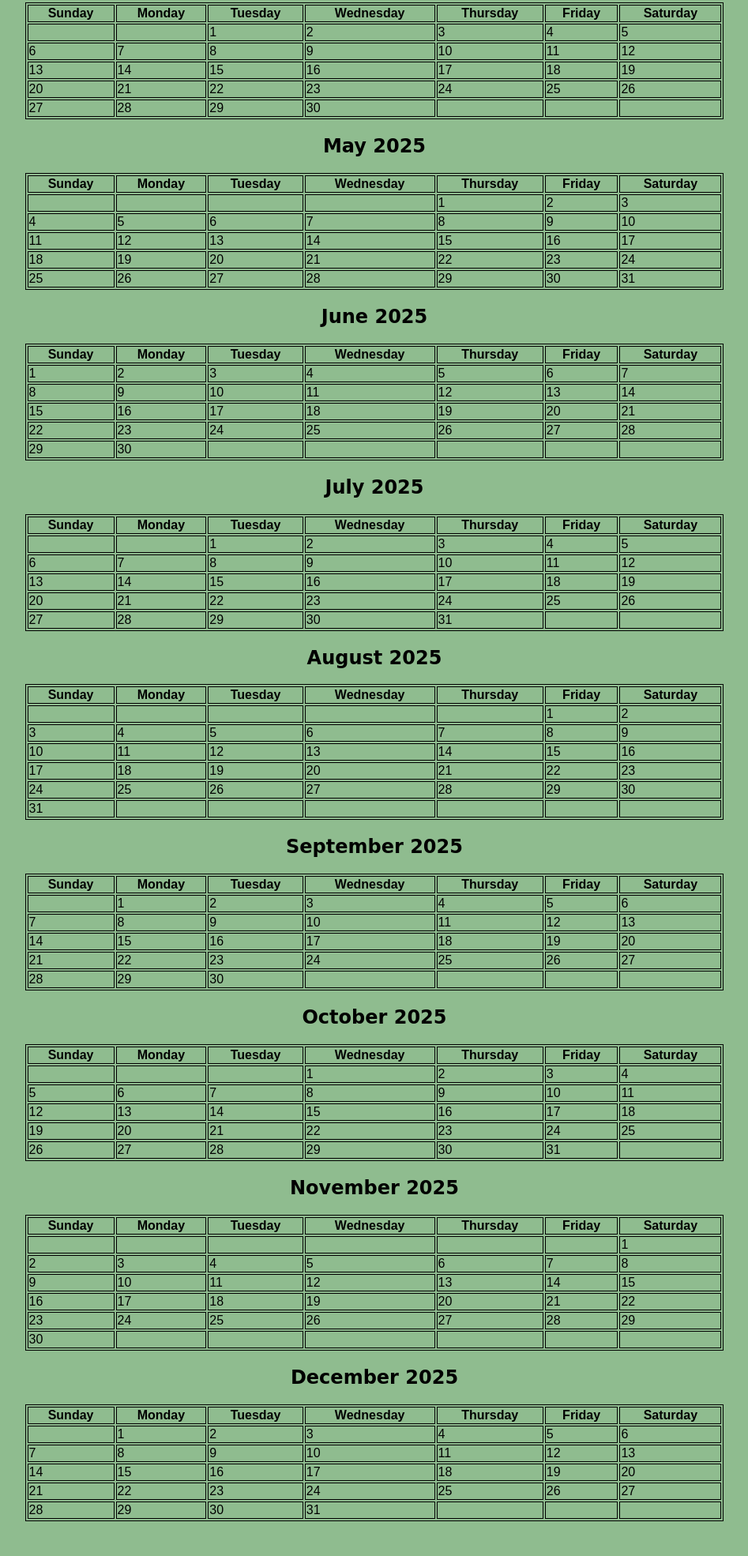
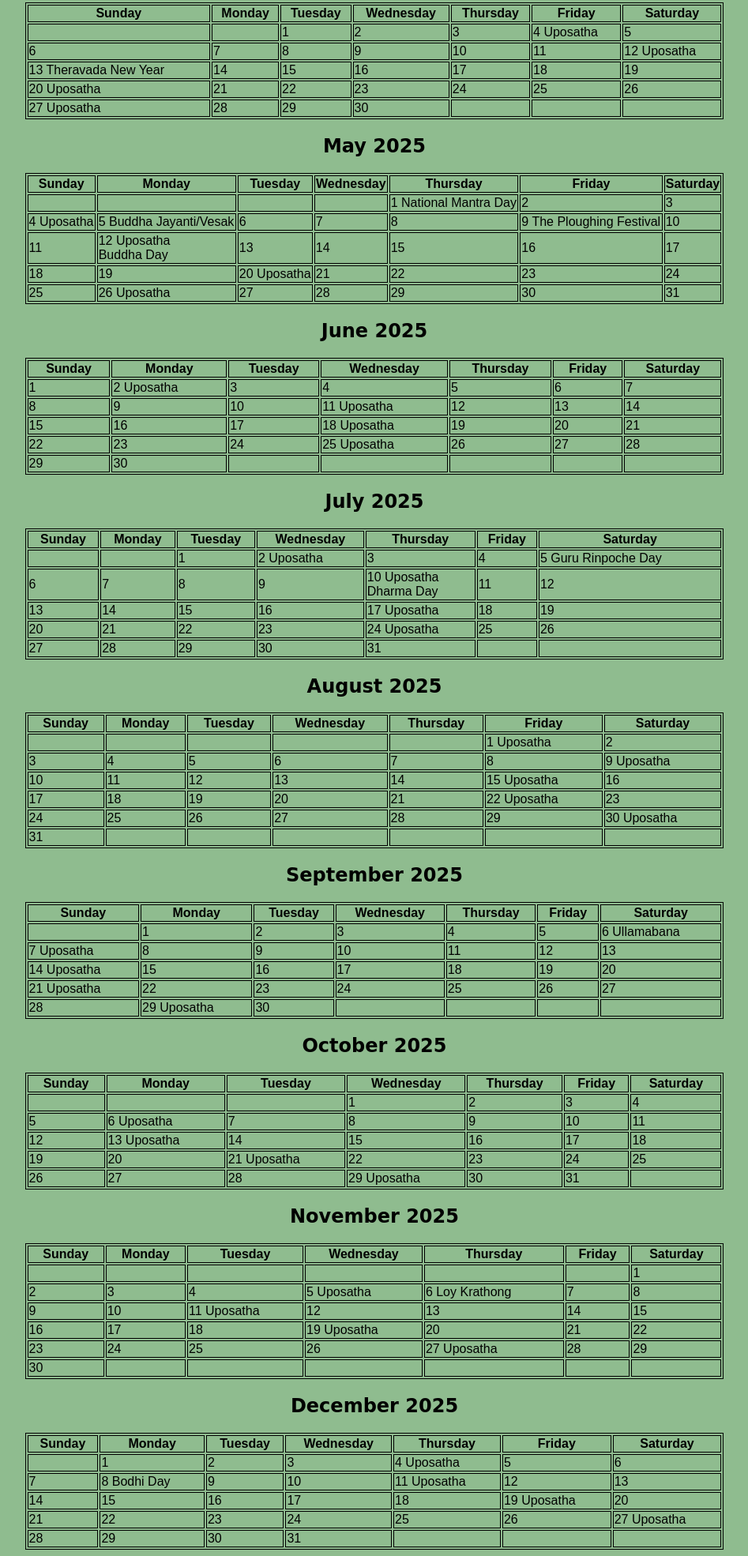
Before and after one commit to nikitasmelk/calendar_rsoc129, a plain HTML site: page calendar_page.html in a window 1280 px wide. Shown: the part 808-2778 px from the top of the page at 79% size, without its empty margins (166-1113 px from the left). Before the commit the page ends 2742 px from the top, so only its background shows below. Drawn offline with Linux system fonts and the light colour scheme.

Commit message:
Added Significant Days to the Calendar

```diff
--- a/calendar_page.html
+++ b/calendar_page.html
@@ -44,7 +44,9 @@
         </tr>
         <tr>
             <td>5</td>
-            <td>6</td>
+            <td>6
+                Uposatha
+            </td>
             <td>7</td>
             <td>8</td>
             <td>9</td>
@@ -53,8 +55,12 @@
         </tr>
         <tr>
             <td>12</td>
-            <td>13</td>
-            <td>14</td>
+            <td>13
+                Uposatha
+            </td>
+            <td>14
+                Buddhist New Year
+            </td>
             <td>15</td>
             <td>16</td>
             <td>17</td>
@@ -63,7 +69,9 @@
         <tr>
             <td>19</td>
             <td>20</td>
-            <td>21</td>
+            <td>21
+                Uposatha
+            </td>
             <td>22</td>
             <td>23</td>
             <td>24</td>
@@ -73,7 +81,9 @@
             <td>26</td>
             <td>27</td>
             <td>28</td>
-            <td>29</td>
+            <td>29
+                Uposatha
+            </td>
             <td>30</td>
             <td>31</td>
             <td></td>
@@ -103,7 +113,9 @@
             <td>2</td>
             <td>3</td>
             <td>4</td>
-            <td>5</td>
+            <td>5
+                Uposatha
+            </td>
             <td>6</td>
             <td>7</td>
             <td>8</td>
@@ -112,17 +124,26 @@
             <td>9</td>
             <td>10</td>
             <td>11</td>
-            <td>12</td>
-            <td>13</td>
+            <td>12
+                Uposatha
+                Navam Full Moon Poya Day
+            </td>
+            <td>13
+                Magha Puja Day
+            </td>
             <td>14</td>
-            <td>15</td>
+            <td>15
+                Parinirvana Day
+            </td>
         </tr>
         <tr>
             <td>16</td>
             <td>17</td>
             <td>18</td>
             <td>19</td>
-            <td>20</td>
+            <td>20
+                Uposatha
+            </td>
             <td>21</td>
             <td>22</td>
         </tr>
@@ -131,7 +152,9 @@
             <td>24</td>
             <td>25</td>
             <td>26</td>
-            <td>27</td>
+            <td>27
+                Uposatha
+            </td>
             <td>28</td>
             <td></td>
         </tr>
@@ -161,7 +184,9 @@
             <td>3</td>
             <td>4</td>
             <td>5</td>
-            <td>6</td>
+            <td>6
+                Uposatha
+            </td>
             <td>7</td>
             <td>8</td>
         </tr>
@@ -170,7 +195,9 @@
             <td>10</td>
             <td>11</td>
             <td>12</td>
-            <td>13</td>
+            <td>13
+                Uposatha
+            </td>
             <td>14</td>
             <td>15</td>
         </tr>
@@ -181,7 +208,9 @@
             <td>19</td>
             <td>20</td>
             <td>21</td>
-            <td>22</td>
+            <td>22
+                Uposatha
+            </td>
         </tr>
         <tr>
             <td>23</td>
@@ -190,7 +219,9 @@
             <td>26</td>
             <td>27</td>
             <td>28</td>
-            <td>29</td>
+            <td>29
+                Uposatha
+            </td>
         </tr>
         <tr>
             <td>30</td>
@@ -219,7 +250,9 @@
             <td>1</td>
             <td>2</td>
             <td>3</td>
-            <td>4</td>
+            <td>4
+                Uposatha
+            </td>
             <td>5</td>
         </tr>
         <tr>
@@ -229,10 +262,14 @@
             <td>9</td>
             <td>10</td>
             <td>11</td>
-            <td>12</td>
+            <td>12
+                Uposatha
+            </td>
         </tr>
         <tr>
-            <td>13</td>
+            <td>13
+                Theravada New Year
+            </td>
             <td>14</td>
             <td>15</td>
             <td>16</td>
@@ -241,7 +278,9 @@
             <td>19</td>
         </tr>
         <tr>
-            <td>20</td>
+            <td>20
+                Uposatha
+            </td>
             <td>21</td>
             <td>22</td>
             <td>23</td>
@@ -250,7 +289,9 @@
             <td>26</td>
         </tr>
         <tr>
-            <td>27</td>
+            <td>27
+                Uposatha
+            </td>
             <td>28</td>
             <td>29</td>
             <td>30</td>
@@ -275,22 +316,33 @@
             <td></td>
             <td></td>
             <td></td>
-            <td>1</td>
+            <td>1
+                National Mantra Day
+            </td>
             <td>2</td>
             <td>3</td>
         </tr>
         <tr>
-            <td>4</td>
-            <td>5</td>
+            <td>4
+                Uposatha
+            </td>
+            <td>5
+                Buddha Jayanti/Vesak
+            </td>
             <td>6</td>
             <td>7</td>
             <td>8</td>
-            <td>9</td>
+            <td>9
+                The Ploughing Festival
+            </td>
             <td>10</td>
         </tr>
         <tr>
             <td>11</td>
-            <td>12</td>
+            <td>12
+                Uposatha<br>
+                Buddha Day
+            </td>
             <td>13</td>
             <td>14</td>
             <td>15</td>
@@ -300,7 +352,9 @@
         <tr>
             <td>18</td>
             <td>19</td>
-            <td>20</td>
+            <td>20
+                Uposatha
+            </td>
             <td>21</td>
             <td>22</td>
             <td>23</td>
@@ -308,7 +362,9 @@
         </tr>
         <tr>
             <td>25</td>
-            <td>26</td>
+            <td>26
+                Uposatha
+            </td>
             <td>27</td>
             <td>28</td>
             <td>29</td>
@@ -329,7 +385,9 @@
         </tr>
         <tr>
             <td>1</td>
-            <td>2</td>
+            <td>2
+                Uposatha
+            </td>
             <td>3</td>
             <td>4</td>
             <td>5</td>
@@ -340,7 +398,9 @@
             <td>8</td>
             <td>9</td>
             <td>10</td>
-            <td>11</td>
+            <td>11
+                Uposatha
+            </td>
             <td>12</td>
             <td>13</td>
             <td>14</td>
@@ -349,7 +409,9 @@
             <td>15</td>
             <td>16</td>
             <td>17</td>
-            <td>18</td>
+            <td>18
+                Uposatha
+            </td>
             <td>19</td>
             <td>20</td>
             <td>21</td>
@@ -358,7 +420,9 @@
             <td>22</td>
             <td>23</td>
             <td>24</td>
-            <td>25</td>
+            <td>25
+                Uposatha
+            </td>
             <td>26</td>
             <td>27</td>
             <td>28</td>
@@ -388,17 +452,24 @@
             <td></td>
             <td></td>
             <td>1</td>
-            <td>2</td>
+            <td>2
+                Uposatha
+            </td>
             <td>3</td>
             <td>4</td>
-            <td>5</td>
+            <td>5
+                Guru Rinpoche Day
+            </td>
         </tr>
         <tr>
             <td>6</td>
             <td>7</td>
             <td>8</td>
             <td>9</td>
-            <td>10</td>
+            <td>10
+                Uposatha <br>
+                Dharma Day
+            </td>
             <td>11</td>
             <td>12</td>
         </tr>
@@ -407,7 +478,9 @@
             <td>14</td>
             <td>15</td>
             <td>16</td>
-            <td>17</td>
+            <td>17
+                Uposatha
+            </td>
             <td>18</td>
             <td>19</td>
         </tr>
@@ -416,7 +489,9 @@
             <td>21</td>
             <td>22</td>
             <td>23</td>
-            <td>24</td>
+            <td>24
+                Uposatha
+            </td>
             <td>25</td>
             <td>26</td>
         </tr>
@@ -447,7 +522,9 @@
             <td></td>
             <td></td>
             <td></td>
-            <td>1</td>
+            <td>1
+                Uposatha
+            </td>
             <td>2</td>
         </tr>
         <tr>
@@ -457,7 +534,9 @@
             <td>6</td>
             <td>7</td>
             <td>8</td>
-            <td>9</td>
+            <td>9
+                Uposatha
+            </td>
         </tr>
         <tr>
             <td>10</td>
@@ -465,7 +544,9 @@
             <td>12</td>
             <td>13</td>
             <td>14</td>
-            <td>15</td>
+            <td>15
+                Uposatha
+            </td>
             <td>16</td>
         </tr>
         <tr>
@@ -474,7 +555,9 @@
             <td>19</td>
             <td>20</td>
             <td>21</td>
-            <td>22</td>
+            <td>22
+                Uposatha
+            </td>
             <td>23</td>
         </tr>
         <tr>
@@ -484,7 +567,9 @@
             <td>27</td>
             <td>28</td>
             <td>29</td>
-            <td>30</td>
+            <td>30
+                Uposatha
+            </td>
         </tr>
         <tr>
             <td>31</td>
@@ -514,10 +599,14 @@
             <td>3</td>
             <td>4</td>
             <td>5</td>
-            <td>6</td>
+            <td>6
+                Ullamabana
+            </td>
         </tr>
         <tr>
-            <td>7</td>
+            <td>7
+                Uposatha
+            </td>
             <td>8</td>
             <td>9</td>
             <td>10</td>
@@ -526,7 +615,9 @@
             <td>13</td>
         </tr>
         <tr>
-            <td>14</td>
+            <td>14
+                Uposatha
+            </td>
             <td>15</td>
             <td>16</td>
             <td>17</td>
@@ -535,7 +626,9 @@
             <td>20</td>
         </tr>
         <tr>
-            <td>21</td>
+            <td>21
+                Uposatha
+            </td>
             <td>22</td>
             <td>23</td>
             <td>24</td>
@@ -545,7 +638,9 @@
         </tr>
         <tr>
             <td>28</td>
-            <td>29</td>
+            <td>29
+                Uposatha
+            </td>
             <td>30</td>
             <td></td>
             <td></td>
@@ -575,7 +670,9 @@
         </tr>
         <tr>
             <td>5</td>
-            <td>6</td>
+            <td>6
+                Uposatha
+            </td>
             <td>7</td>
             <td>8</td>
             <td>9</td>
@@ -584,7 +681,9 @@
         </tr>
         <tr>
             <td>12</td>
-            <td>13</td>
+            <td>13
+                Uposatha
+            </td>
             <td>14</td>
             <td>15</td>
             <td>16</td>
@@ -594,7 +693,9 @@
         <tr>
             <td>19</td>
             <td>20</td>
-            <td>21</td>
+            <td>21
+                Uposatha
+            </td>
             <td>22</td>
             <td>23</td>
             <td>24</td>
@@ -604,7 +705,9 @@
             <td>26</td>
             <td>27</td>
             <td>28</td>
-            <td>29</td>
+            <td>29
+                Uposatha
+            </td>
             <td>30</td>
             <td>31</td>
             <td></td>
@@ -634,15 +737,21 @@
             <td>2</td>
             <td>3</td>
             <td>4</td>
-            <td>5</td>
-            <td>6</td>
+            <td>5
+                Uposatha
+            </td>
+            <td>6
+                Loy Krathong
+            </td>
             <td>7</td>
             <td>8</td>
         </tr>
         <tr>
             <td>9</td>
             <td>10</td>
-            <td>11</td>
+            <td>11
+                Uposatha
+            </td>
             <td>12</td>
             <td>13</td>
             <td>14</td>
@@ -652,7 +761,9 @@
             <td>16</td>
             <td>17</td>
             <td>18</td>
-            <td>19</td>
+            <td>19
+                Uposatha
+            </td>
             <td>20</td>
             <td>21</td>
             <td>22</td>
@@ -662,7 +773,9 @@
             <td>24</td>
             <td>25</td>
             <td>26</td>
-            <td>27</td>
+            <td>27
+                Uposatha
+            </td>
             <td>28</td>
             <td>29</td>
         </tr>
@@ -692,16 +805,22 @@
             <td>1</td>
             <td>2</td>
             <td>3</td>
-            <td>4</td>
+            <td>4
+                Uposatha
+            </td>
             <td>5</td>
             <td>6</td>
         </tr>
         <tr>
             <td>7</td>
-            <td>8</td>
+            <td>8
+                Bodhi Day
+            </td>
             <td>9</td>
             <td>10</td>
-            <td>11</td>
+            <td>11
+                Uposatha
+            </td>
             <td>12</td>
             <td>13</td>
         </tr>
@@ -711,7 +830,9 @@
             <td>16</td>
             <td>17</td>
             <td>18</td>
-            <td>19</td>
+            <td>19
+                Uposatha
+            </td>
             <td>20</td>
         </tr>
         <tr>
@@ -721,7 +842,9 @@
             <td>24</td>
             <td>25</td>
             <td>26</td>
-            <td>27</td>
+            <td>27
+                Uposatha
+            </td>
         </tr>
         <tr>
             <td>28</td>
```
